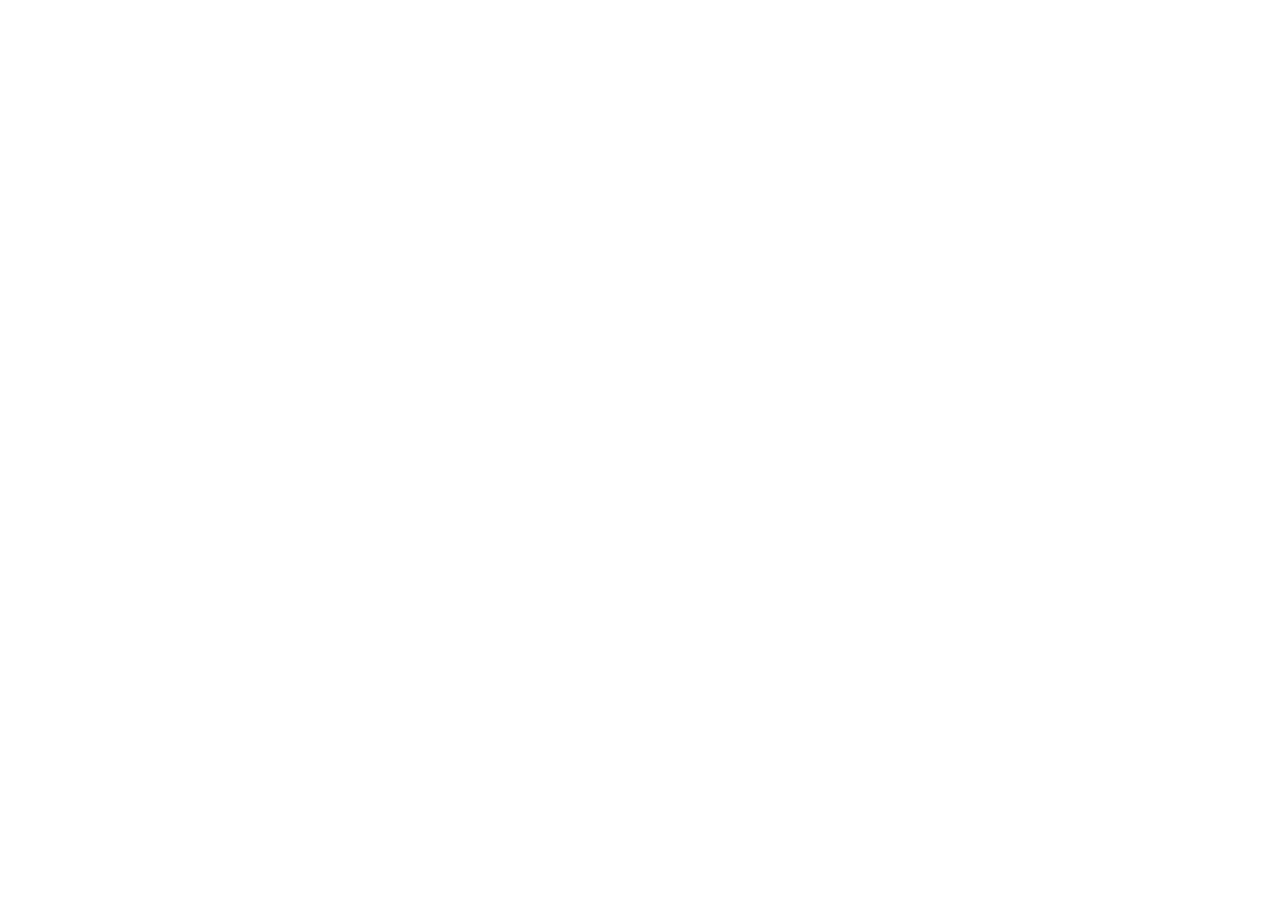
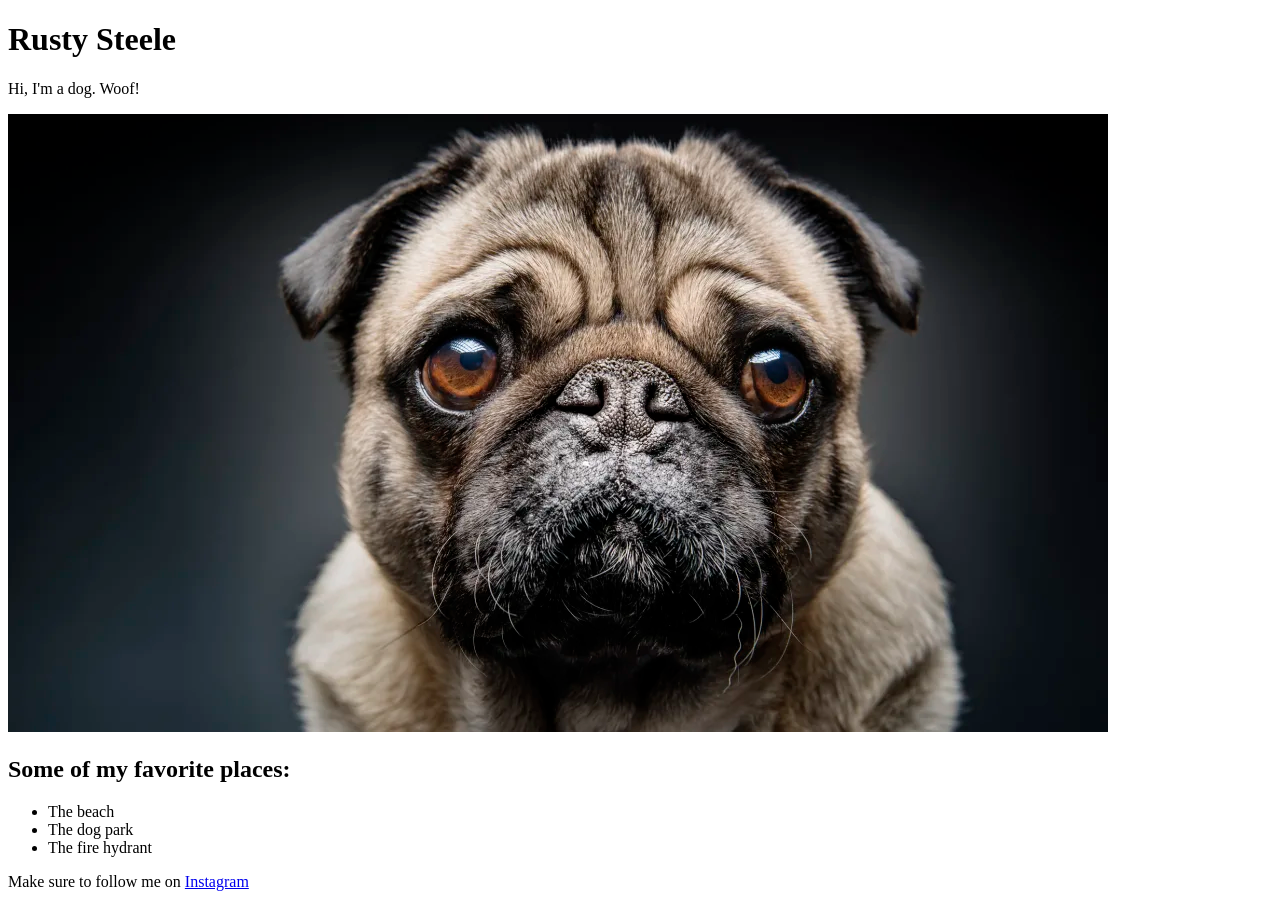
Before and after one commit to johnpwilson3005/backtobasics, a plain HTML site: page index.html in a window 1280 px wide. Before the commit the page ends 800 px from the top, so only its background shows below. Drawn offline with Linux system fonts and the light colour scheme.

Commit message:
easiest practice ever

```diff
--- a/index.html
+++ b/index.html
@@ -9,6 +9,19 @@
     <title>Nice Dogs Dawg</title>
 </head>
 <body>
-
+    <h1>Rusty Steele</h1>
+    <p>Hi, I'm a dog. Woof!</p>
+    <div>
+        <img src="img/pug.webp" alt="a high definition pug">
+    </div>
+    <h2>Some of my favorite places:</h2>
+    <ul>
+        <li>The beach</li>
+        <li>The dog park</li>
+        <li>The fire hydrant</li>
+    </ul>
+    <div>
+        Make sure to follow me on <a href="https://www.instagram.com/itsdougthepug/">Instagram</a>
+    </div>
 </body>
 </html>
```
Also changed, not shown: img/pug.webp (added).
